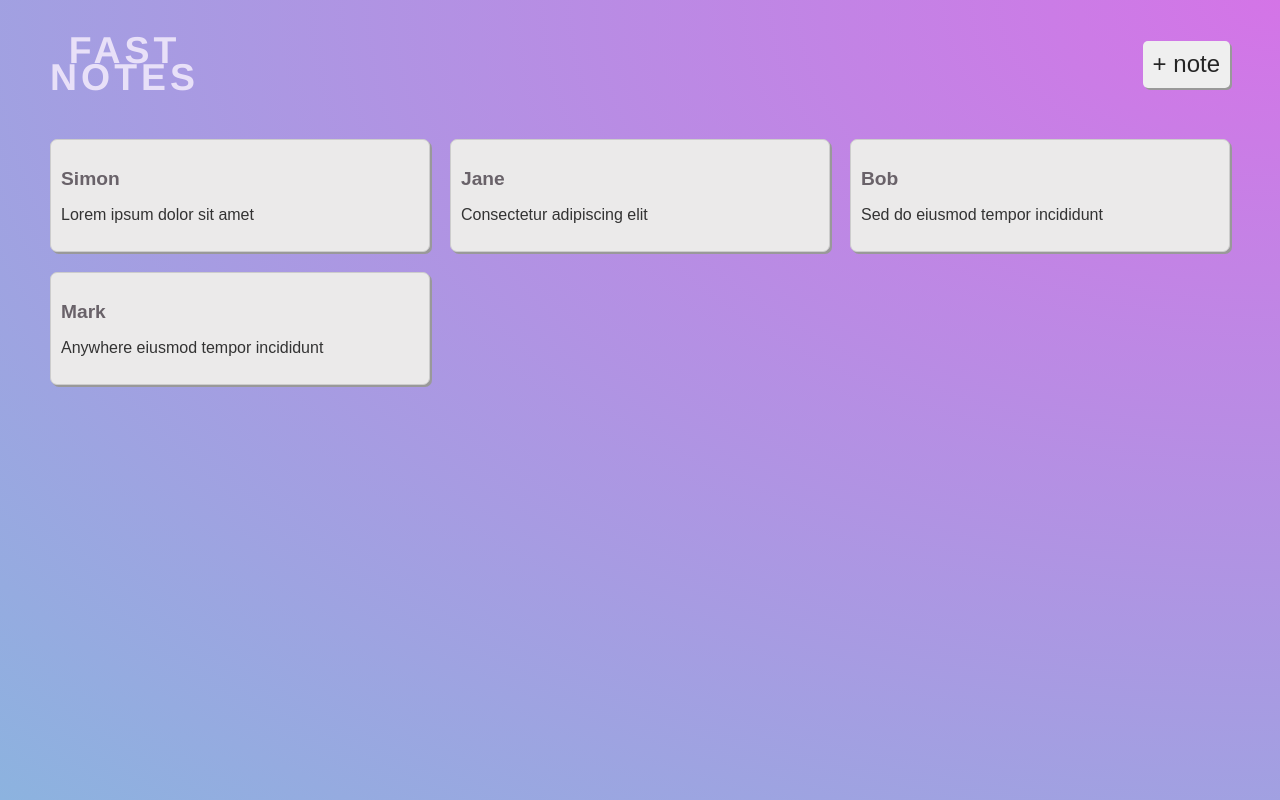
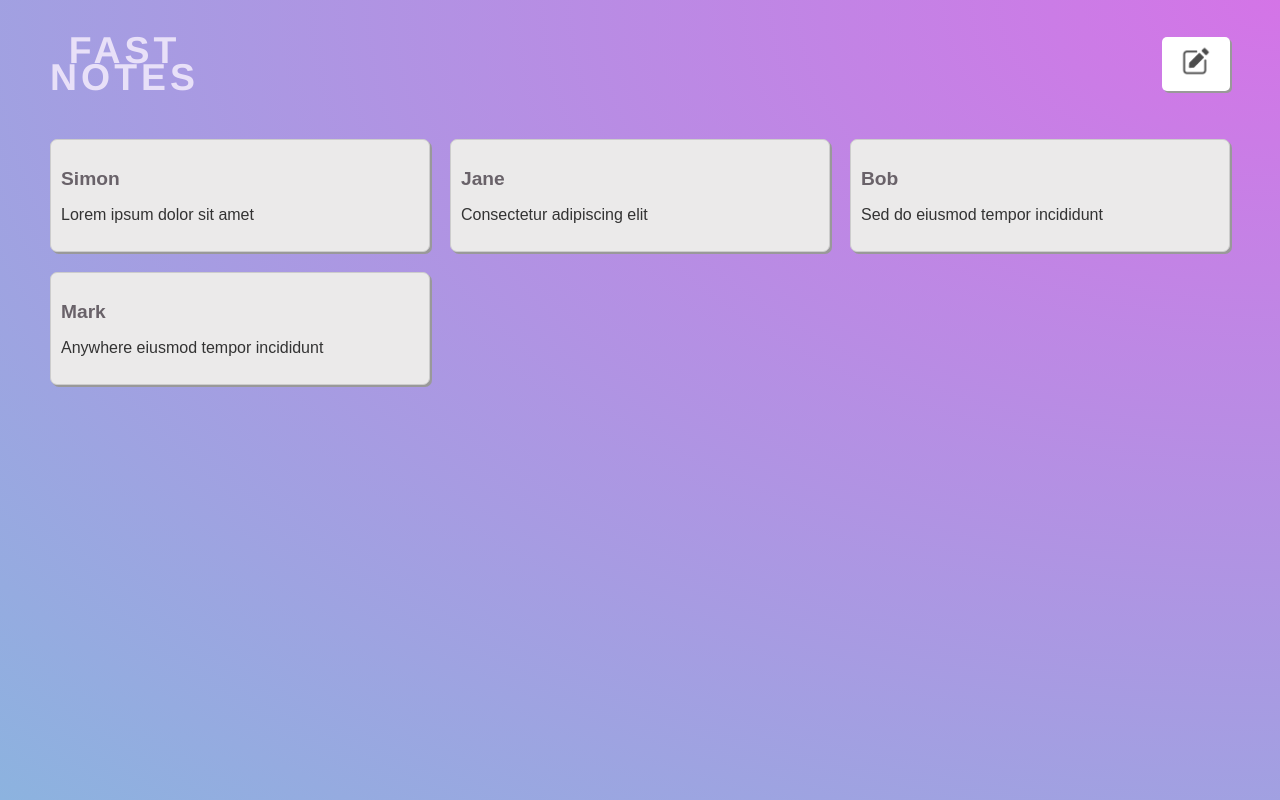
Before and after one commit to Simon-zps/Fast-notes, a React (Vite) app: page / in a window 1280 px wide. Built offline with nearby package versions, Linux system fonts and the light colour scheme.

Commit message:
added new note form, state

```diff
--- a/src/App.jsx
+++ b/src/App.jsx
@@ -1,13 +1,31 @@
+
 import NotesList from './components/NotesList';
+import { useState } from 'react';
 
 function App() {
+
+  const [newNote, setNewNote] = useState(false);
+
+
+  function handleAddNote(){
+     if(newNote === false){
+        setNewNote(true);
+      } else {
+        setNewNote(false);
+      }
+  }
+
   return (
   <>
-    <div class="header">
+    <div className="header">
       <h3>FAST <br/>NOTES</h3>
-      <input type="button" value="+ note" id="addNote" />
+
+      <div className="addNote" onClick={handleAddNote} >
+        <img src="images/post-icon.png" alt="Post icon"/>
+      </div>
+
     </div>
-    <NotesList/>
+    <NotesList newNote={newNote} />
   </>
   );
 }
--- /dev/null
+++ b/src/components/AddNote.jsx
@@ -0,0 +1,20 @@
+import classes from './AddNote.module.css';
+
+function AddNote() {
+  return (
+        <form className={classes.form}>
+            <label htmlFor="text-input">Note:</label>
+            <textarea id="text-input" name="text-input" required></textarea><br/>
+
+
+            <label htmlFor="name-input">Author:</label>
+            <input type="text" id="name-input" name="name-input" required/><br/>
+
+            <input type="button" value="Cancel"/>
+            <input type="submit" value="Submit"/>
+
+        </form>
+  );
+}
+
+export default AddNote;
--- /dev/null
+++ b/src/components/AddNote.module.css
@@ -0,0 +1,4 @@
+.form{
+    width: 20%;
+    margin: 0 auto;
+}
--- a/src/components/NotesList.jsx
+++ b/src/components/NotesList.jsx
@@ -1,7 +1,8 @@
 import Note from "./Note";
 import classes from "./NotesList.module.css";
+import AddNote from "./AddNote";
 
-function NotesList(){
+function NotesList(props){
 
     const notes = [
         { name: "Simon", content: "Lorem ipsum dolor sit amet"},
@@ -11,11 +12,15 @@ function NotesList(){
     ];
 
     return(
+        <>
+        { props.newNote ? <AddNote/> : null }
+
         <ul className={classes.notes}>
             {notes.map((note) => (
                 <Note name={note.name} content={note.content}/>
             ))}
         </ul>
+        </>
     );
 }
 
--- a/src/index.css
+++ b/src/index.css
@@ -31,9 +31,10 @@ body {
   padding-right: 10px;
 }
 
-#addNote {
+.addNote {
+  background-color: #fff;
   color: #252525;
-  padding: 10px;
+  padding: 0 10px 0 10px;
   margin: auto 0;
   height: 50%;
   font-size: 1.5rem;
@@ -43,7 +44,11 @@ body {
   line-height: 1.68rem;
   box-shadow: 2px 2px rgb(153, 153, 153);
 }
-#addNote:hover{
-  background-color: #ebeaea;
-  color: #333;
+.addNote img {
+  width: 3rem;
+  opacity: 0.7;
 }
+
+.addNote:hover {
+  background-color: #f8f4ff;
+}
```
Also changed, not shown: images/post-icon.png (added).
